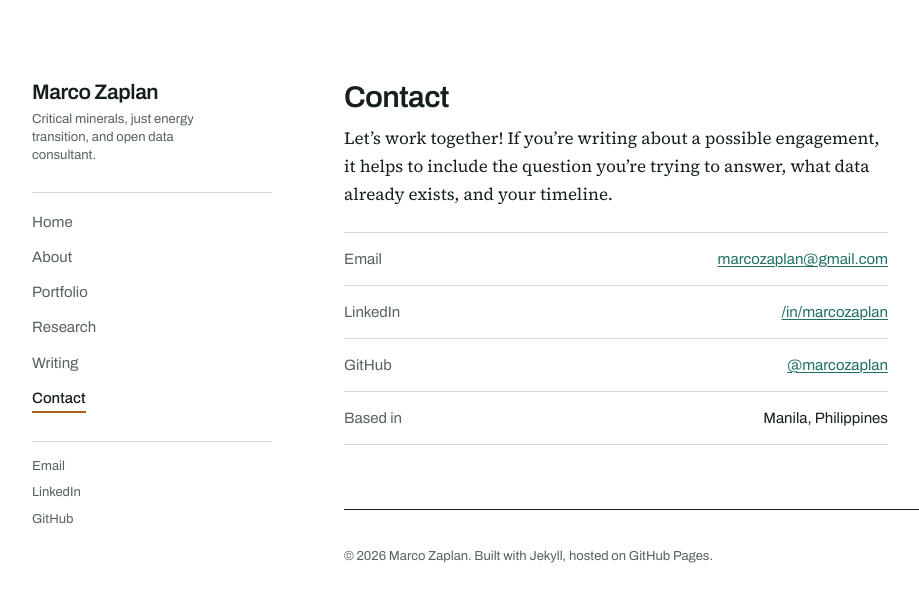
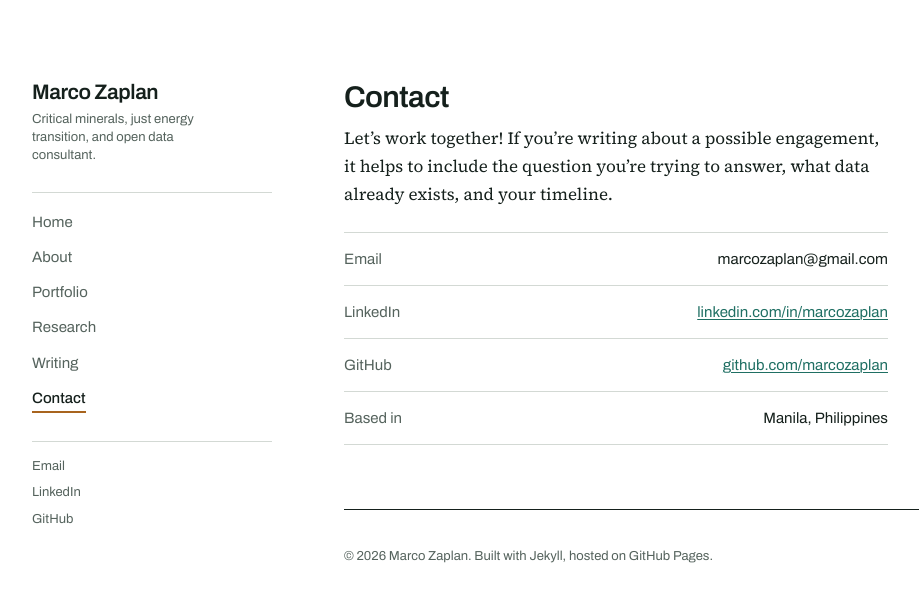
Before and after one commit to marcozaplan/marcozaplan.github.io, a Jekyll site: the page built from contact.md, in a window 1280 px wide. Shown: the top 602 px of the page, without its empty margins (104-1023 px from the left). Built offline with Jekyll 4.4.1, drawn with Linux system fonts in a browser that asks for light colours.

Commit message:
Fix contact links

```diff
--- a/contact.md
+++ b/contact.md
@@ -12,8 +12,8 @@ Let's work together! If you're writing about a possible engagement, it helps to
 you're trying to answer, what data already exists, and your timeline.
 
 <ul class="contact-list">
-  <li><span class="k">Email</span> <a href="mailto:marcozaplan@gmail.com">marcozaplan@gmail.com</a></li>
-  <li><span class="k">LinkedIn</span> <a href="https://www.linkedin.com/in/marcozaplan">/in/marcozaplan</a></li>
-  <li><span class="k">GitHub</span> <a href="https://github.com/marcozaplan">@marcozaplan</a></li>
+  <li><span class="k">Email</span> <span>marcozaplan@gmail.com</span></li>
+  <li><span class="k">LinkedIn</span> <a href="https://www.linkedin.com/in/marcozaplan" target="_blank" rel="noopener">linkedin.com/in/marcozaplan</a></li>
+  <li><span class="k">GitHub</span> <a href="https://github.com/marcozaplan" target="_blank" rel="noopener">github.com/marcozaplan</a></li>
   <li><span class="k">Based in</span> Manila, Philippines</li>
 </ul>
```
